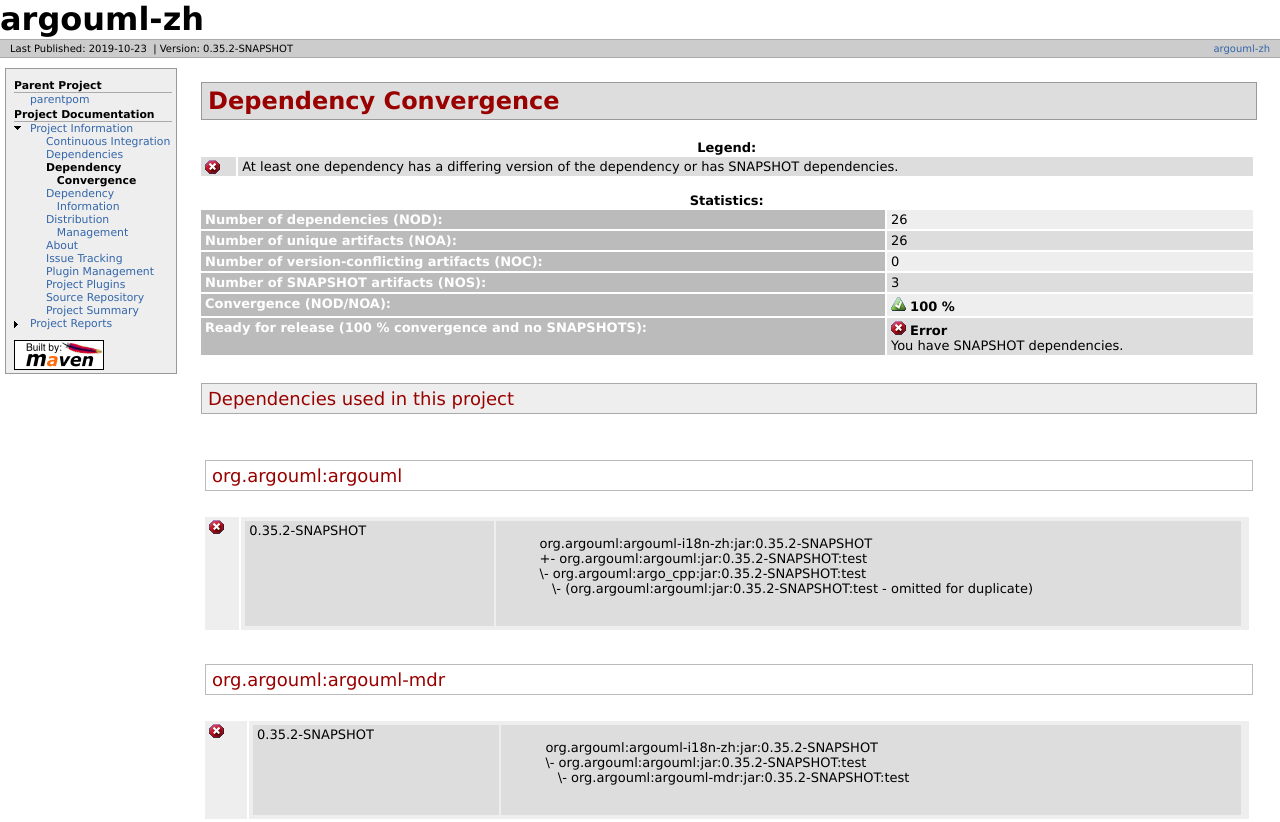
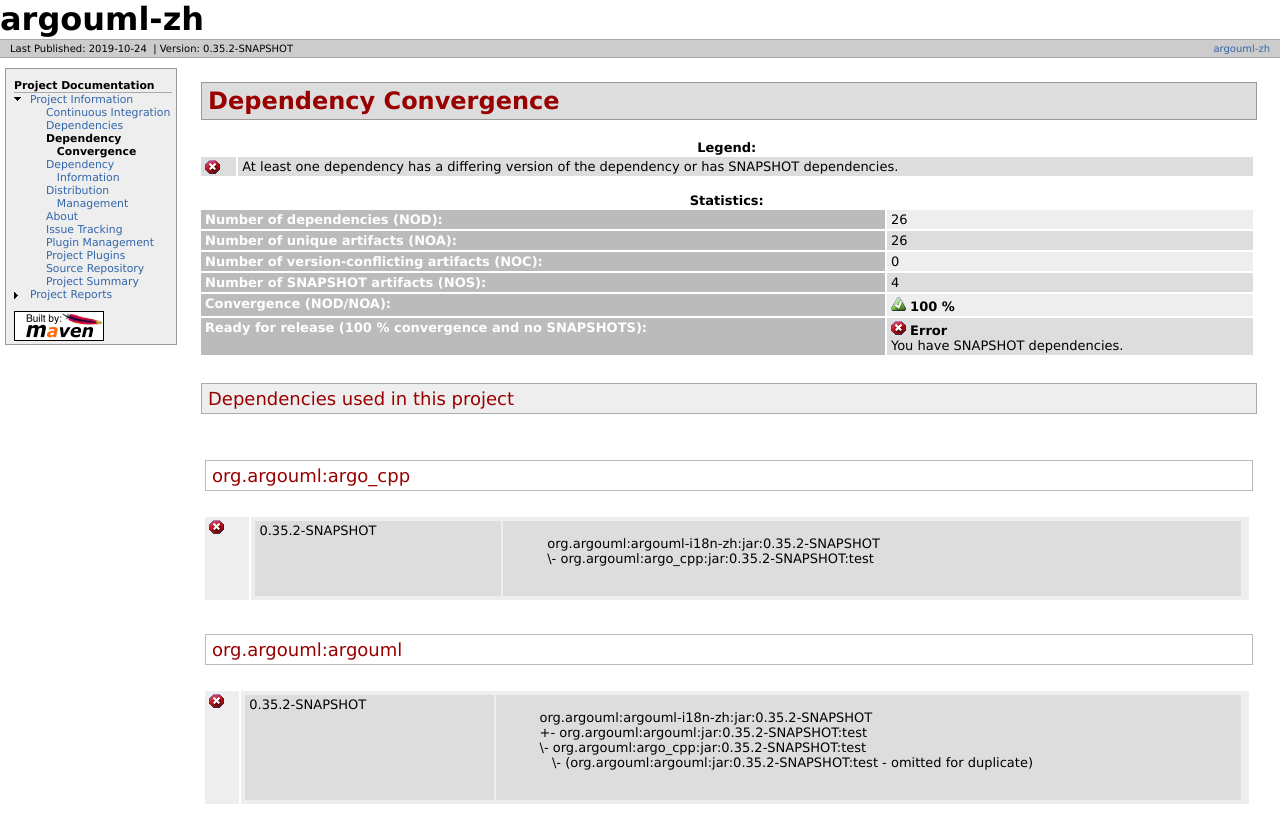
Before and after one commit to argouml-tigris-org/argouml-i18n-zh, a plain HTML site: page dependency-convergence.html in a window 1280 px wide. Shown: the top 822 px of the page. Drawn offline with Linux system fonts and the light colour scheme.

Commit message:
Building site for my project

```diff
--- a/dependency-convergence.html
+++ b/dependency-convergence.html
@@ -1,5 +1,5 @@
 <!DOCTYPE html PUBLIC "-//W3C//DTD XHTML 1.0 Transitional//EN" "http://www.w3.org/TR/xhtml1/DTD/xhtml1-transitional.dtd">
-<!-- Generated by Apache Maven Doxia Site Renderer 1.4 at 2019-10-23 -->
+<!-- Generated by Apache Maven Doxia Site Renderer 1.4 at 2019-10-24 -->
 <html xmlns="http://www.w3.org/1999/xhtml" xml:lang="en" lang="en">
   <head>
     <meta http-equiv="Content-Type" content="text/html; charset=UTF-8" />
@@ -10,7 +10,7 @@
       @import url("./css/site.css");
     </style>
     <link rel="stylesheet" href="./css/print.css" type="text/css" media="print" />
-    <meta name="Date-Revision-yyyymmdd" content="20191023" />
+    <meta name="Date-Revision-yyyymmdd" content="20191024" />
     <meta http-equiv="Content-Language" content="en" />
 
         </head>
@@ -27,7 +27,7 @@
 
 
                 <div class="xleft">
-        <span id="publishDate">Last Published: 2019-10-23</span>
+        <span id="publishDate">Last Published: 2019-10-24</span>
                   &nbsp;| <span id="projectVersion">Version: 0.35.2-SNAPSHOT</span>
                       </div>
             <div class="xright">                    <a href="./" title="argouml-zh">argouml-zh</a>
@@ -42,13 +42,7 @@
       <div id="navcolumn">
 
 
-                                <h5>Parent Project</h5>
-                  <ul>
-                  <li class="none">
-                          <a href="../parentpom/index.html" title="parentpom">parentpom</a>
-            </li>
-          </ul>
-                       <h5>Project Documentation</h5>
+                                          <h5>Project Documentation</h5>
                   <ul>
                                                                                                                                                                                                                                                                   <li class="expanded">
                           <a href="project-info.html" title="Project Information">Project Information</a>
@@ -123,7 +117,7 @@
 <td>0</td></tr>
 <tr class="a">
 <th>Number of SNAPSHOT artifacts (NOS):</th>
-<td>3</td></tr>
+<td>4</td></tr>
 <tr class="b">
 <th>Convergence (NOD/NOA):</th>
 <td><img alt="success" src="images/icon_success_sml.gif" />&#160;<b>100 %</b></td></tr>
@@ -132,6 +126,17 @@
 <td><img alt="error" src="images/icon_error_sml.gif" />&#160;<b>Error</b><br />You have SNAPSHOT dependencies.</td></tr></table></div>
 <div class="section">
 <h3>Dependencies used in this project<a name="Dependencies_used_in_this_project"></a></h3>
+<div class="section">
+<h4>org.argouml:argo_cpp<a name="org.argouml:argo_cpp"></a></h4>
+<table border="0" class="bodyTable">
+<tr class="b">
+<td><img alt="error" src="images/icon_error_sml.gif" /></td>
+<td>
+<table border="0" class="bodyTable">
+<tr class="a">
+<td width="25%">0.35.2-SNAPSHOT</td>
+<td>
+<ol style="list-style-type: decimal">org.argouml:argouml-i18n-zh:jar:0.35.2-SNAPSHOT<br />\-&#160;org.argouml:argo_cpp:jar:0.35.2-SNAPSHOT:test<br /><br /></ol></td></tr></table></td></tr></table></div>
 <div class="section">
 <h4>org.argouml:argouml<a name="org.argouml:argouml"></a></h4>
 <table border="0" class="bodyTable">
--- a/pmd.xml
+++ b/pmd.xml
@@ -1,3 +1,3 @@
 <?xml version="1.0" encoding="UTF-8"?>
-<pmd version="4.3" timestamp="2019-10-23T06:59:49.057">
+<pmd version="4.3" timestamp="2019-10-24T00:26:06.381">
 </pmd>
```
Also changed, not shown: checkstyle-aggregate.html (+4 -10 lines), checkstyle.html (+4 -10 lines), cpd.html (+4 -10 lines), dependencies.html (+7 -13 lines), dependency-info.html (+4 -10 lines), distribution-management.html (+4 -10 lines), index.html (+4 -10 lines), integration.html (+4 -10 lines), issue-tracking.html (+4 -10 lines), jdepend-report.html (+4 -10 lines), plugin-management.html (+4 -10 lines), plugins.html (+4 -10 lines), pmd.html (+4 -10 lines), project-info.html (+4 -10 lines), 3 more files.
